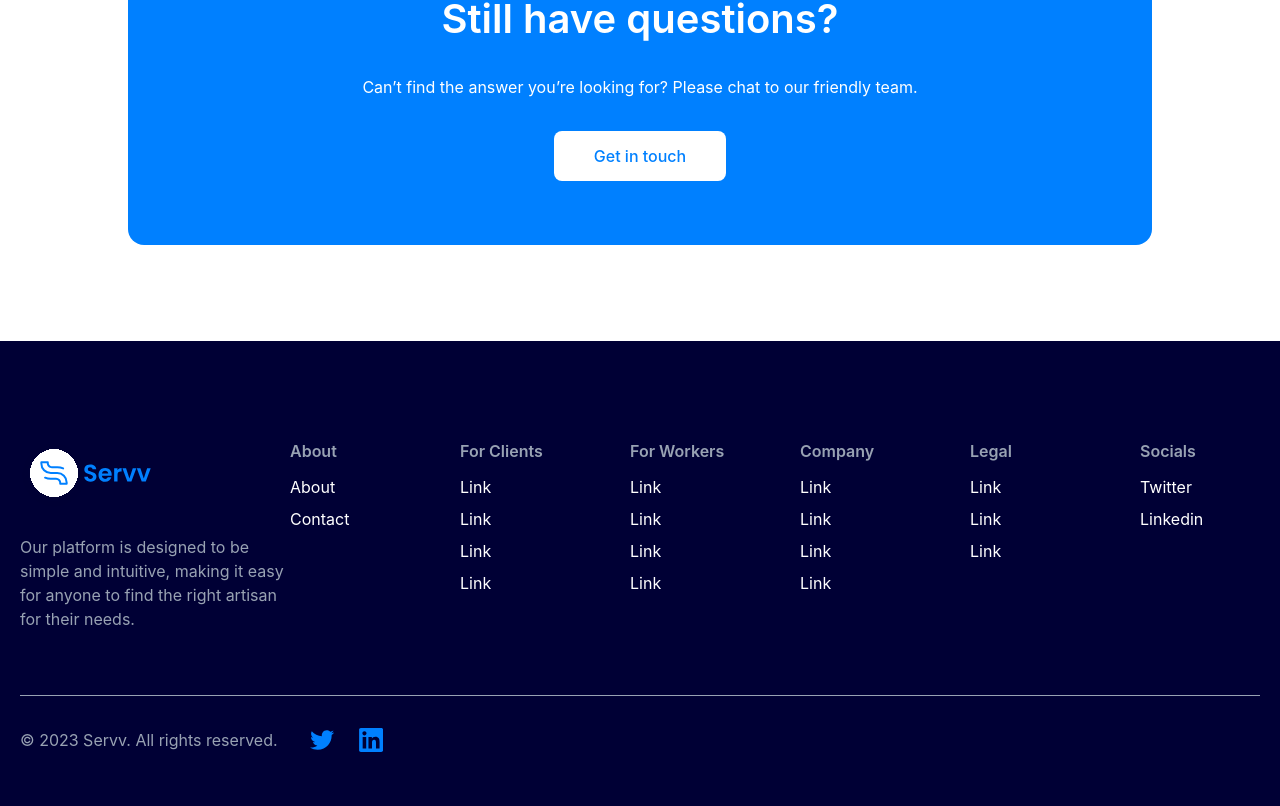
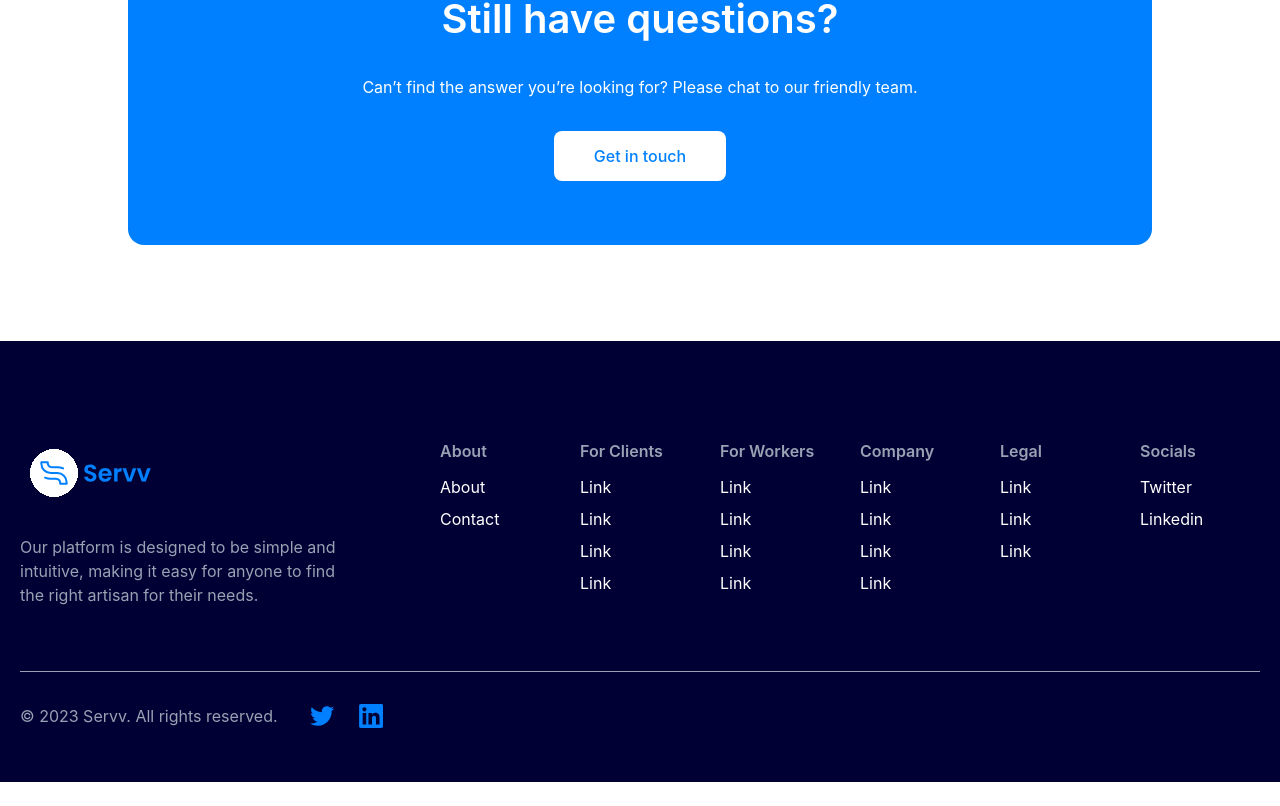
Before and after one commit to DaWei8/Servv, a React (Vite) app: page / in a window 1280 px wide. Shown: the part 5919-6725 px from the top of the page. After the commit the page ends 6701 px from the top, so only its background shows below. Built offline with nearby package versions, Linux system fonts and the light colour scheme.

Commit message:
fixed measurement issues in Homepage.css file

```diff
--- a/src/components/footer/Footer.css
+++ b/src/components/footer/Footer.css
@@ -24,6 +24,7 @@
   gap: 20px;
   max-width: 320px;
   align-items: flex-start;
+  justify-content: flex-start;
   text-align: left;
 }
 
@@ -37,7 +38,7 @@
     flex-direction: row;
     justify-content: flex-start;
     align-items: flex-start;
-    gap: 50px;
+    gap: 20px;
   }
 
   .footer-link-section {
```
